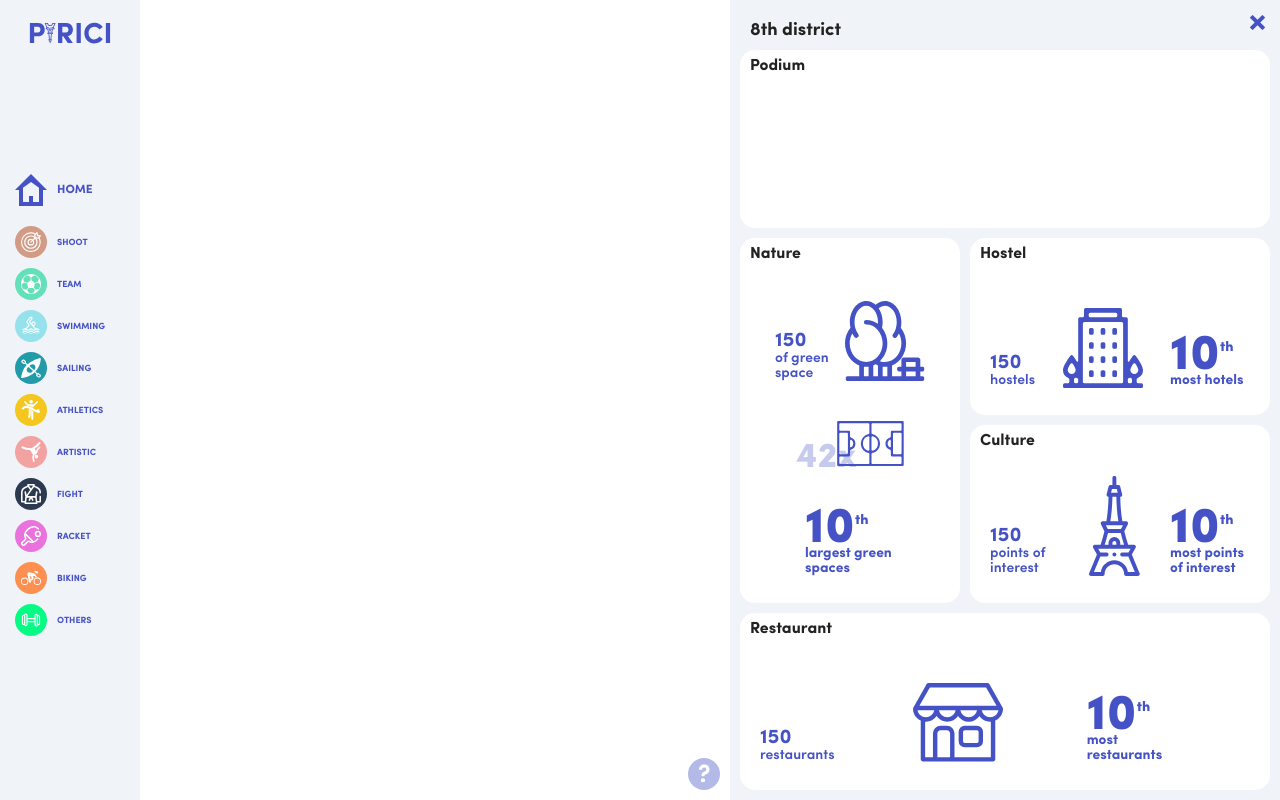
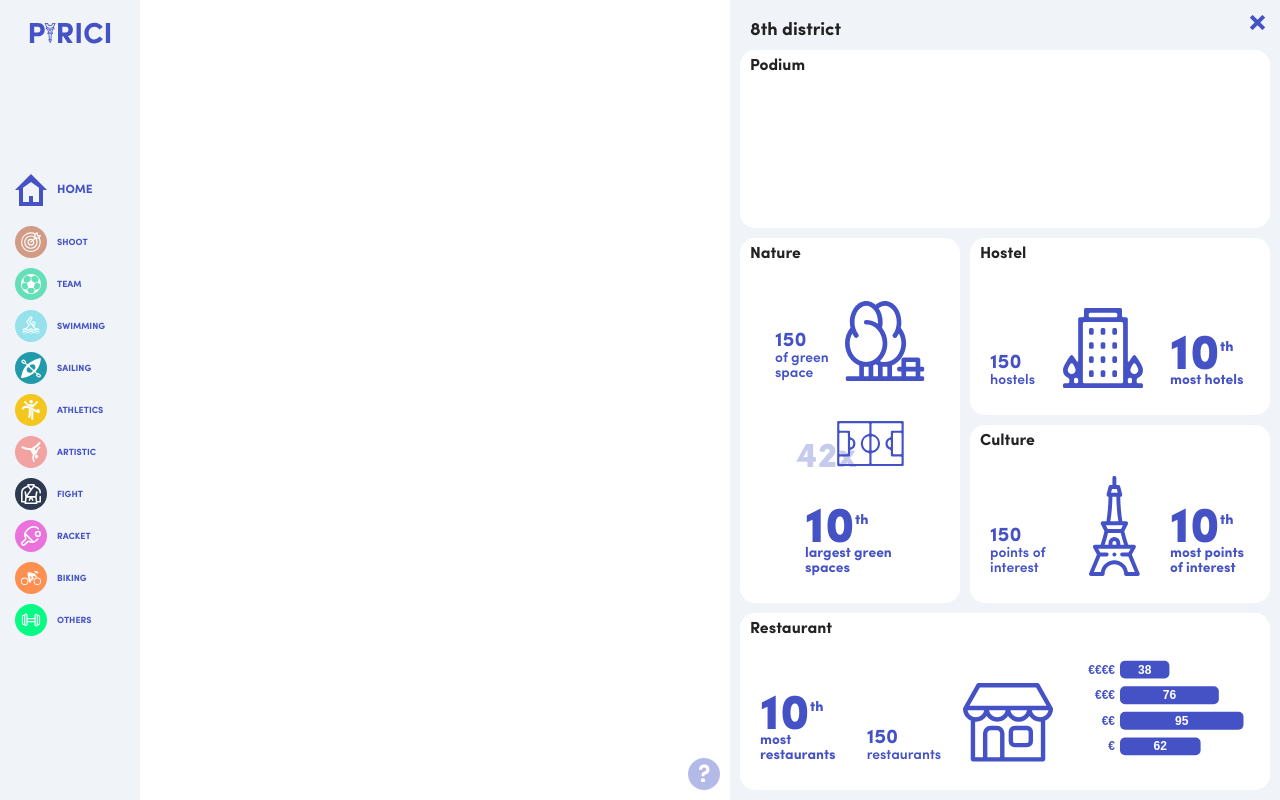
Before and after one commit to ArcanumLibella/parici, a React (Create React App) app: page / in a window 1280 px wide. Built offline with nearby package versions, Linux system fonts and the light colour scheme.

Commit message:
FEATURE: add Nivo Library and create first chart for restaurant card

```diff
--- a/package.json
+++ b/package.json
@@ -3,6 +3,7 @@
   "version": "0.1.0",
   "private": true,
   "dependencies": {
+    "@nivo/bar": "^0.61.1",
     "@testing-library/jest-dom": "^4.2.4",
     "@testing-library/react": "^9.3.2",
     "@testing-library/user-event": "^7.1.2",
--- a/src/assets/css/components/_card-front.scss
+++ b/src/assets/css/components/_card-front.scss
@@ -19,6 +19,14 @@
 
       .card-front__ranking {
         max-width: 90px;
+      }
+    }
+
+    .card--restaurant & {
+      .card-front {
+        &__ranking {
+          order: -1
+        }
       }
     }
   }
@@ -75,6 +83,19 @@
   }
 
   &__graphic {
-    background-color: $purple3;
+    width: 170px;
+    height: 110px;
+
+    text[text-anchor="end"] {
+      font-size: rem(12px) !important;
+      font-weight: bold;
+      fill: $purple1 !important;
+    }
+
+    text[text-anchor="middle"] {
+      font-size: rem(12px) !important;
+      font-weight: bold;
+      fill: $white !important;
+    }
   }
 }
--- a/src/components/DASHBOARD/Card/Card.jsx
+++ b/src/components/DASHBOARD/Card/Card.jsx
@@ -3,13 +3,14 @@ import React from 'react'
 // COMPONENTS
 import CardCount from './CardCount.jsx'
 import CardRanking from './CardRanking.jsx'
+import GraphicRestaurant from './GraphicRestaurant.jsx'
 import BackCulture from './Back/BackCulture.jsx'
 import BackHostel from './Back/BackHostel.jsx'
 import BackRestaurant from './Back/BackRestaurant.jsx'
 import BackNature from './Back/BackNature.jsx'
 import { Food, Hostel, Monument, Tree, Stadium } from '../../../assets/icons/all-icons'
 
-
+import { restaurantPrices } from '../../../data/restaurantPricesList'
 
 const Card = (props) => {
   const { cardType, dataType, rankingType } = props
@@ -57,7 +58,7 @@ const Card = (props) => {
     if(cardType === 'restaurant') {
       return (
         <div className='card-front__graphic'>
-          {/* <GraphicRestaurant /> */}
+          {GraphicRestaurant(restaurantPrices)}
         </div>
       )
     }
--- /dev/null
+++ b/src/components/DASHBOARD/Card/GraphicRestaurant.jsx
@@ -0,0 +1,59 @@
+import React from 'react'
+import { ResponsiveBar } from '@nivo/bar'
+import { colors } from '../../../data/colors'
+
+const GraphicRestaurant = ( data ) => {
+  return(
+    <ResponsiveBar
+      data={data}
+      keys={[ 'total' ]}
+      indexBy="price"
+      margin={{ top: 0, right: 0, bottom: 0, left: 40 }}
+      padding={0.3}
+      layout="horizontal"
+      colors={ colors }
+      borderRadius={5}
+      borderWidth={0}
+      enableGridY={false}
+      labelTextColor={colors[5]}
+      axisTop={null}
+      // axisRight={null}
+      axisBottom={null}
+      axisLeft={{
+          tickSize: 0,
+          tickPadding: 5,
+          tickRotation: 0
+      }}
+      legends={[]}
+      // legends={[
+      //     {
+      //         dataFrom: 'keys',
+      //         anchor: 'bottom-right',
+      //         direction: 'column',
+      //         justify: true,
+      //         translateX: 120,
+      //         translateY: 10,
+      //         itemsSpacing: 2,
+      //         itemWidth: 100,
+      //         itemHeight: 20,
+      //         itemDirection: 'left-to-right',
+      //         itemOpacity: 0.85,
+      //         symbolSize: 20,
+      //         effects: [
+      //             {
+      //                 on: 'hover',
+      //                 style: {
+      //                     itemOpacity: 1
+      //                 }
+      //             }
+      //         ]
+      //     }
+      // ]}
+      animate={true}
+      motionStiffness={90}
+      motionDamping={15}
+    />
+  )
+}
+
+export default GraphicRestaurant
--- a/src/components/MENU/Menu.jsx
+++ b/src/components/MENU/Menu.jsx
@@ -1,4 +1,4 @@
-import React, { useState } from 'react'
+import React from 'react'
 
 // COMPONENTS
 import MenuItem from './MenuItem.jsx'
--- a/src/components/MENU/MenuItem.jsx
+++ b/src/components/MENU/MenuItem.jsx
@@ -1,4 +1,4 @@
-import React, { useState } from 'react'
+import React from 'react'
 
 // COMPONENTS
 import { Home, Sports, Infos } from '../../assets/icons/all-icons'
--- a/src/components/MENU/SportCategoryItems.jsx
+++ b/src/components/MENU/SportCategoryItems.jsx
@@ -1,4 +1,4 @@
-import React, { useState } from 'react'
+import React from 'react'
 
 // COMPONENTS
 import SportCategoryItem from "./SportCategoryItem.jsx";
--- a/src/components/MENU/SportItems.jsx
+++ b/src/components/MENU/SportItems.jsx
@@ -1,4 +1,4 @@
-import React, { useState } from 'react'
+import React from 'react'
 
 // import SportItem from "./SportItem.jsx";
 
--- /dev/null
+++ b/src/data/colors.js
@@ -0,0 +1 @@
+export const colors = ['#4452C5', '#6975D1', '#8F97DC', '#B4BAE8', '#DADCF3', '#F0F3F8']
--- /dev/null
+++ b/src/data/restaurantPricesList.js
@@ -0,0 +1,18 @@
+export const restaurantPrices = [
+  {
+    "price": "€",
+    "total": 62
+  },
+  {
+    "price": "€€",
+    "total": 95
+  },
+  {
+    "price": "€€€",
+    "total": 76
+  },
+  {
+    "price": "€€€€",
+    "total": 38
+  }
+];
```
Also changed, not shown: 1 other file (tests, documents, lock files or other folders).
